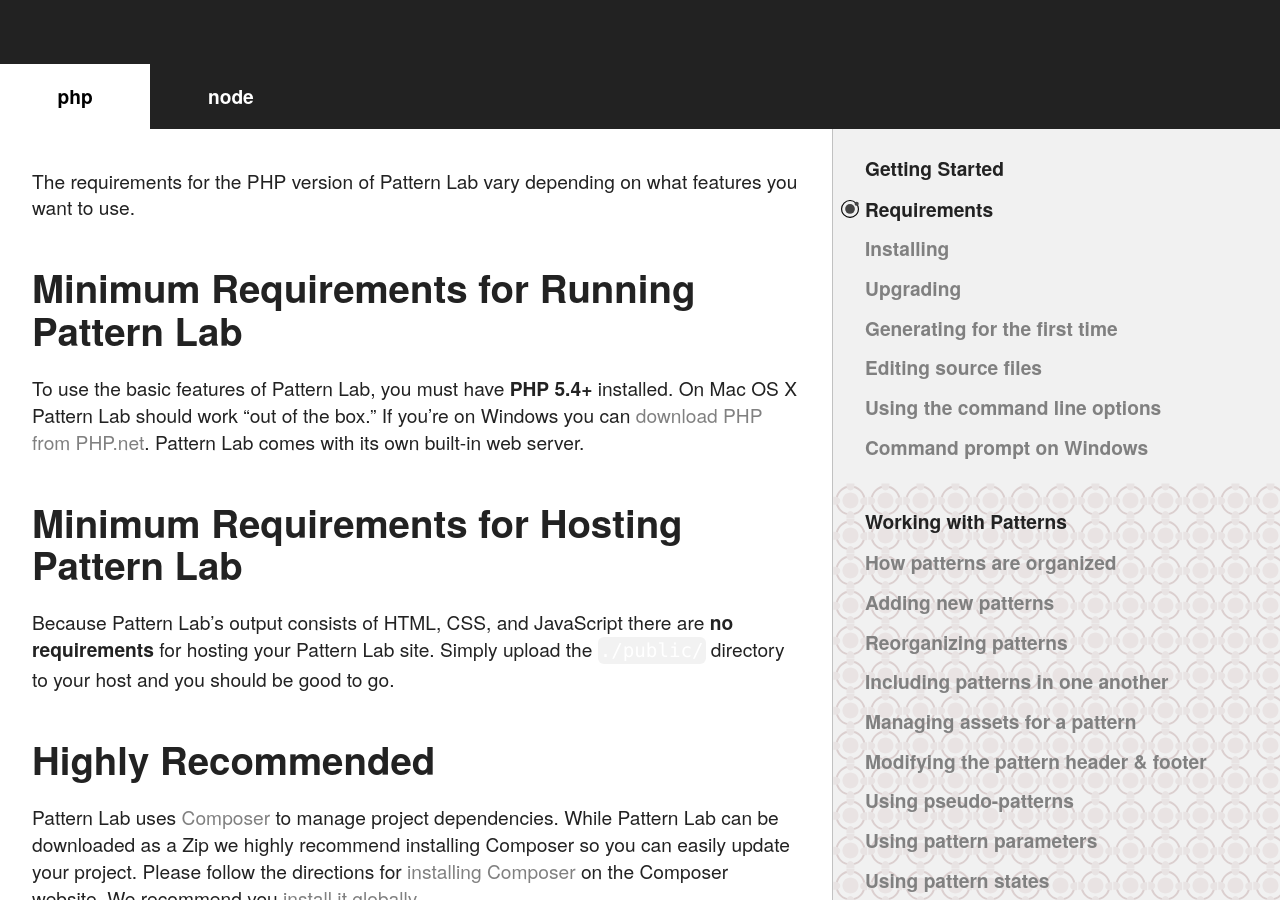
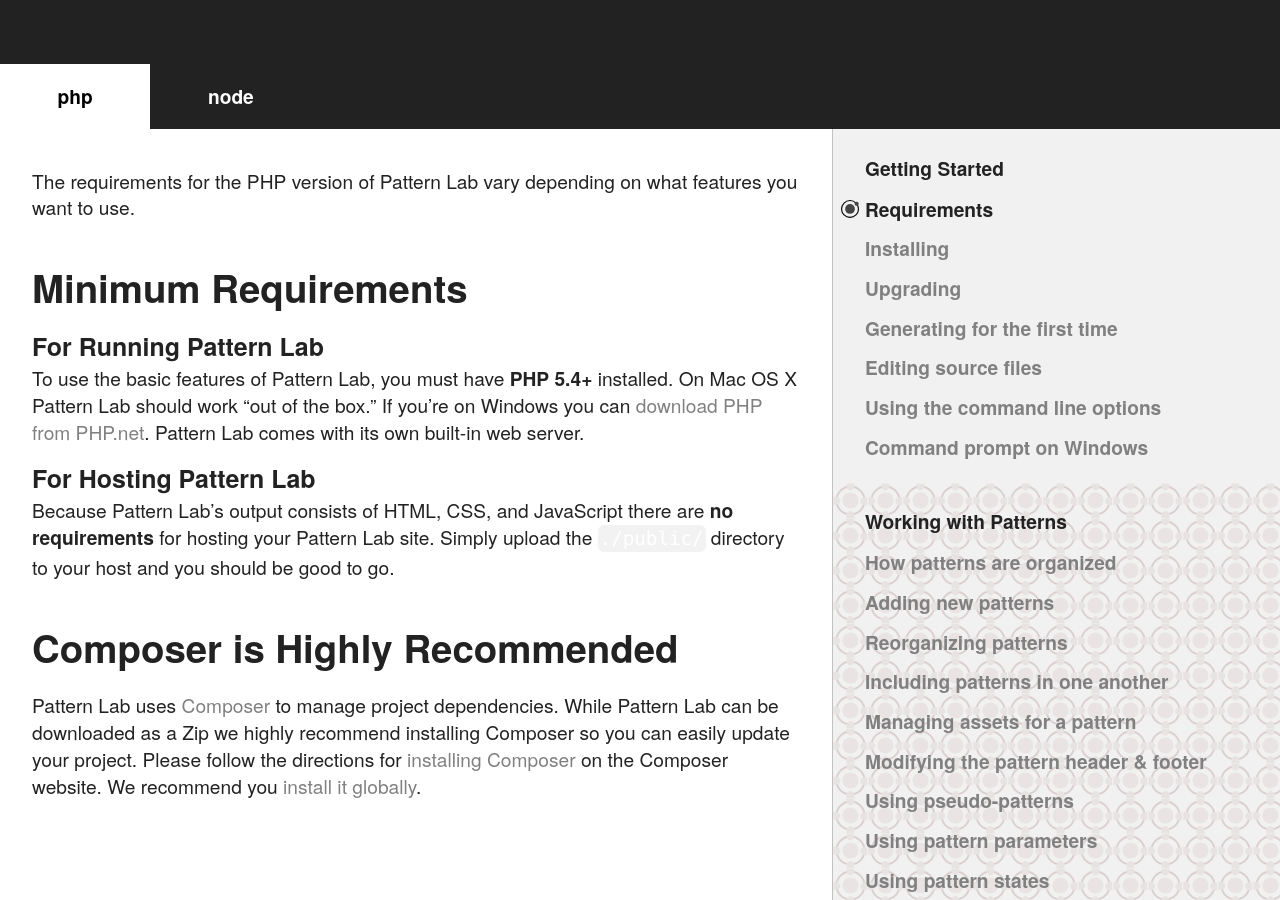
Before and after one commit to pattern-lab/website, a Jekyll site: the page built from docs/requirements.md, in a window 1280 px wide and 900 px high, scrolled down 371 px. Built offline with Jekyll 4.4.1, drawn with Linux system fonts in a browser that asks for light colours; comment, search, counter and statistics services are not loaded.

Commit message:
reorganizing PHP requirements

```diff
--- a/docs/requirements.md
+++ b/docs/requirements.md
@@ -16,15 +16,17 @@
 
 The requirements for the PHP version of Pattern Lab vary depending on what features you want to use.
 
-## Minimum Requirements for Running Pattern Lab
+## Minimum Requirements
+
+### For Running Pattern Lab
 
 To use the basic features of Pattern Lab, you must have **PHP 5.4+** installed. On Mac OS X Pattern Lab should work "out of the box." If you're on Windows you can [download PHP from PHP.net](http://windows.php.net/download/). Pattern Lab comes with its own built-in web server.
 
-## Minimum Requirements for Hosting Pattern Lab
+### For Hosting Pattern Lab
 
 Because Pattern Lab's output consists of HTML, CSS, and JavaScript there are **no requirements** for hosting your Pattern Lab site. Simply upload the `./public/` directory to your host and you should be good to go.
 
-## Highly Recommended
+## Composer is Highly Recommended
 
 Pattern Lab uses [Composer](https://getcomposer.org/) to manage project dependencies. While Pattern Lab can be downloaded as a Zip we highly recommend installing Composer so you can easily update your project. Please follow the directions for [installing Composer](https://getcomposer.org/doc/00-intro.md#installation-linux-unix-osx) on the Composer website. We recommend you [install it globally](https://getcomposer.org/doc/00-intro.md#globally).
 
```
